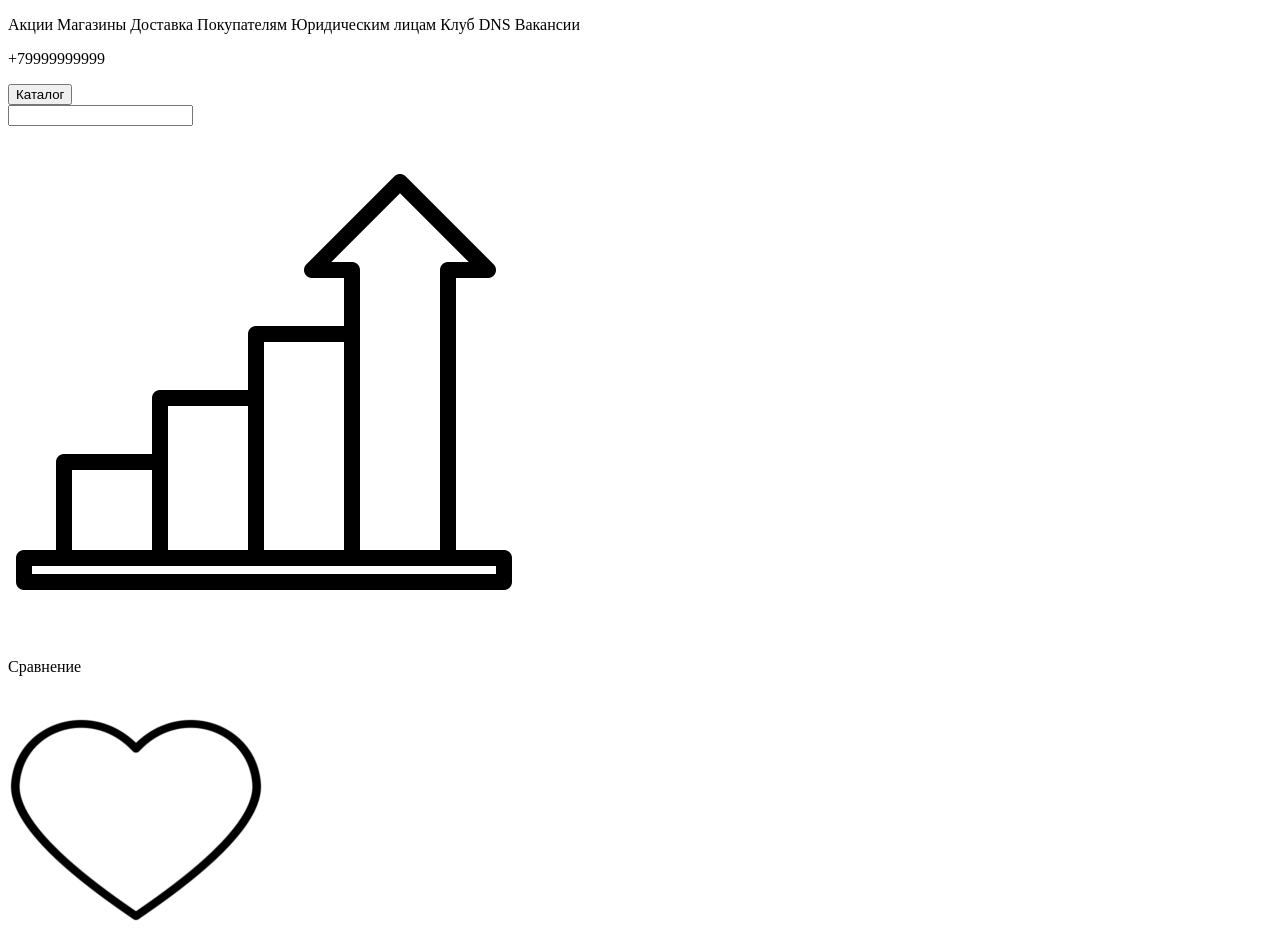
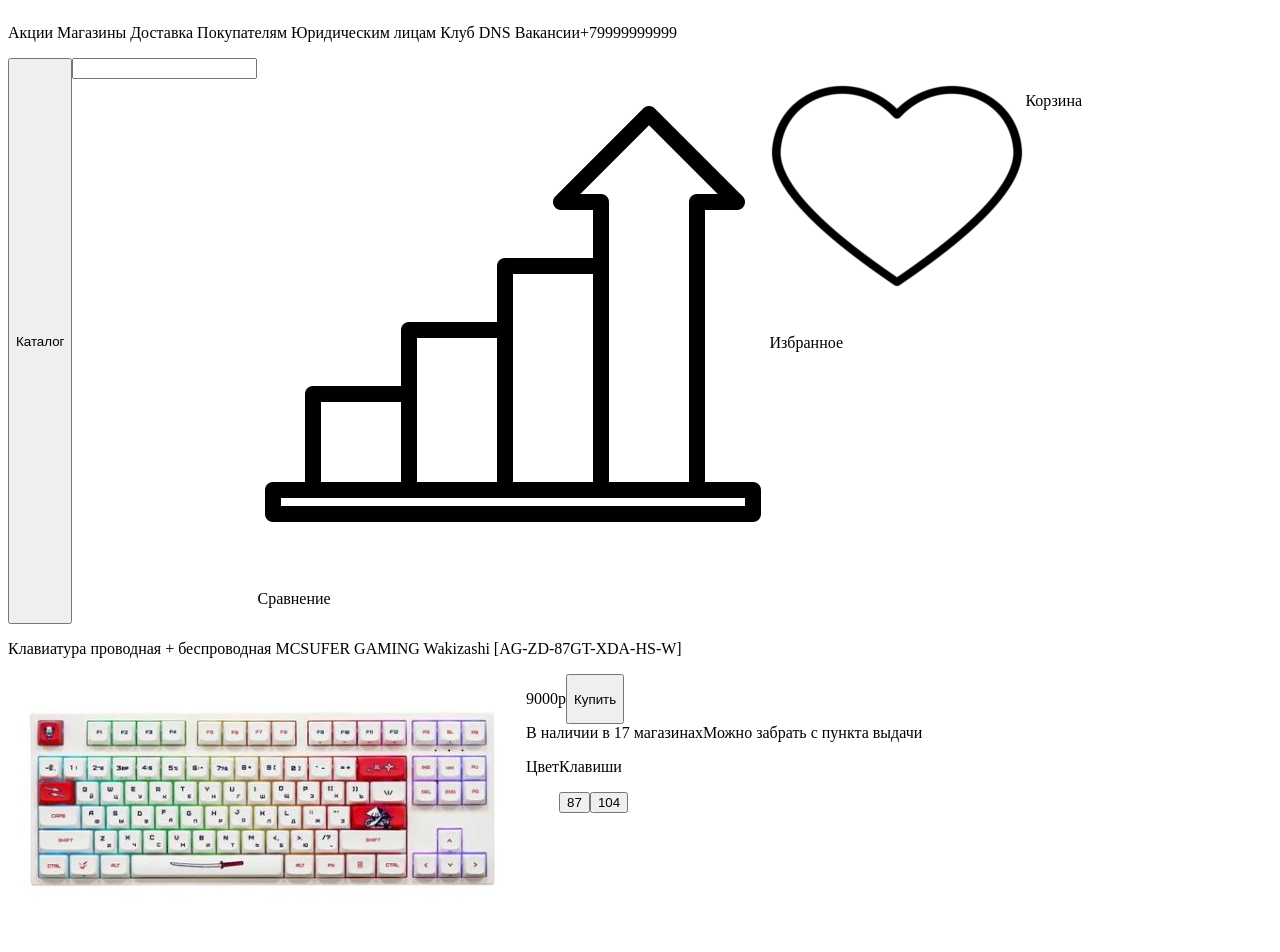
Before and after one commit to mcSucer/marketplace-like_layout, a plain HTML site: page index.html in a window 1280 px wide. Shown: the top 952 px of the page. Drawn offline with Linux system fonts and the light colour scheme; files that its build step writes are made by us from their sources; files whose address does not match are found by name.

Commit message:
началась разработка css, реализована общая составляющая скелета с помощью flex direction

```diff
--- a/index.html
+++ b/index.html
@@ -3,6 +3,7 @@
 <head>
     <meta charset="UTF-8">
     <meta name="viewport" content="width=device-width, initial-scale=1.0">
+    <link rel="stylesheet" href="/partfolio2-marketplace/styles.css">
     <title>marketplace like</title>
 </head>
 <body>
@@ -55,11 +56,15 @@
                 </div>
              </section>
              <section class="color_keycaps">
+                <section class="colorSec">
                     <p class="colorText">Цвет</p>
                     <section class="colors">
                         <div class="greyCol"></div>
                         <div class="blackCol"></div>
                     </section>
+                </section>
+
+                <section class="keycapSec">
                      <p class="keycapsText">Клавиши</p>
                     <section class="keycapsCount">
                         <button class="key keycap87">87</button>
@@ -67,9 +72,12 @@
                      </section>
                </section>
              </section>
+            </section>
+        </section>
+    </main>
 
     <section class="reviews">
-                <img src="#" alt=""class ="reviewCard">
+        <img src="#" alt="" class="reviewCard">
         <img src="#" alt="" class="reviewCard">
         <img src="#" alt="" class="reviewCard">
         <img src="#" alt="" class="reviewCard">
@@ -82,7 +90,6 @@
         <img src="#" alt="" class="reviewCard">
         <img src="#" alt="" class="reviewCard">
     </section>
-        </section>
-    </main>
+
 </body>
 </html>
--- a/styles.css
+++ b/styles.css
@@ -0,0 +1,64 @@
+header{
+    display: flex;
+    flex-direction: column;
+}
+.upHeader{
+    display:flex;
+    flex-direction: row;
+}
+.bottHeader
+{
+    display: flex;
+    flex-direction: row;
+}
+
+main
+{
+    display: flex;
+    flex-direction: column;
+}
+.productCard
+{
+    display: flex;
+    flex-direction: row ;
+}
+.productInfo
+{
+    display: flex;
+    flex-direction: column;
+}
+.costProduct
+{
+    display: flex;
+    flex-direction: row;
+}
+.presence
+{
+    display: flex;
+    flex-direction: row;
+}
+ .color_keycaps
+ {
+display: flex;
+flex-direction: row;
+ }
+ .colorSec
+ {
+    display: flex;
+    flex-direction: column;
+ }
+ .colors
+ {
+    display: flex;
+    flex-direction: row;
+ }
+ .keycapSec
+ {
+    display: flex;
+    flex-direction: column;
+ }
+ .keycapsCount
+ {
+    display: flex;
+    flex-direction: row;
+ }
```
Lines whose indentation alone changed are shown as unchanged.
